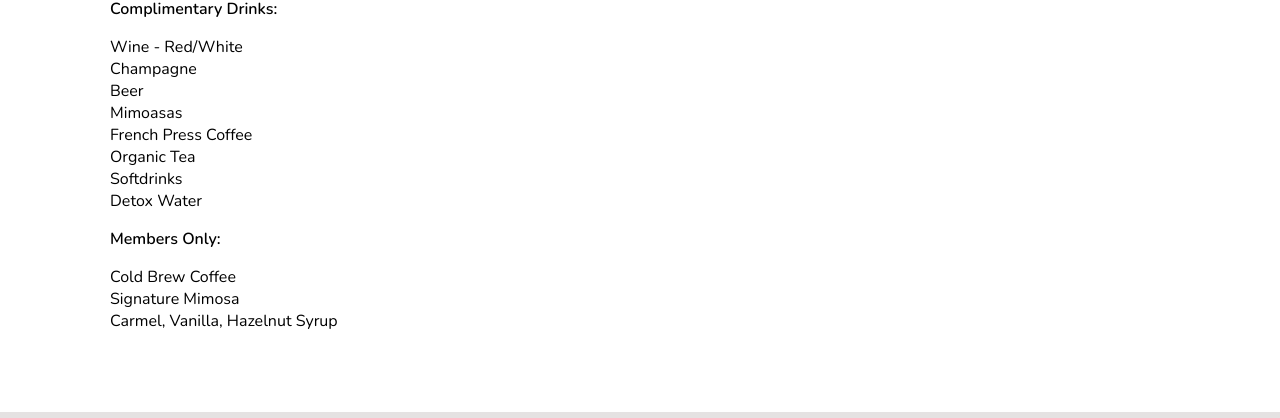
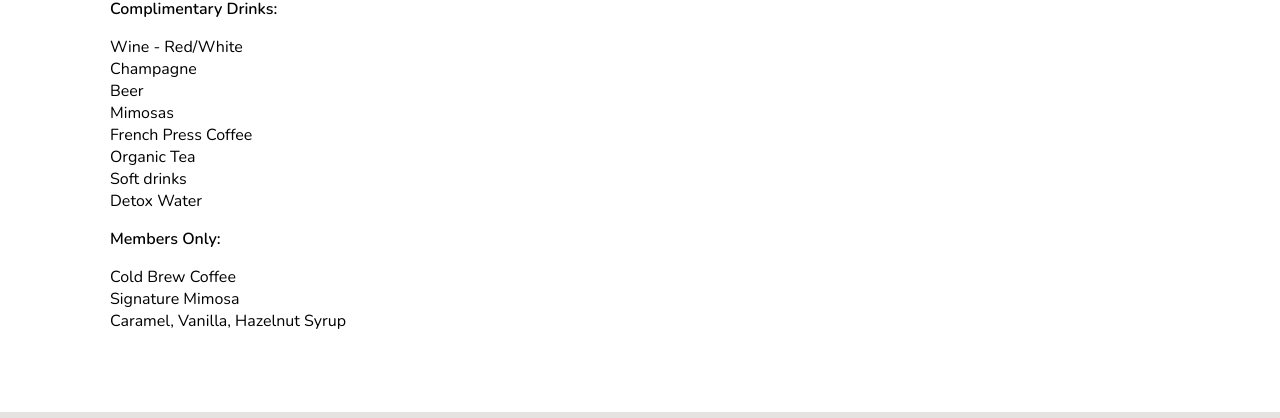
Before and after one commit to mimosasnailbar/mimosas, a Jekyll site: the page built from services.html, in a window 1280 px wide and 900 px high, scrolled down 2873 px. Shown: the part 298-716 px from the top of the window. Built offline with Jekyll 4.4.1, drawn with Linux system fonts in a browser that asks for light colours; nearby versions of some CDN libraries.

Commit message:
Updated 'services.html' via CloudCannon

```diff
--- a/services.html
+++ b/services.html
@@ -195,13 +195,13 @@ layout: default
 				Complimentary Drinks:
 			</p>
 			<div class="editable">
-				<p>Wine - Red/White<br />Champagne<br />Beer<br />Mimoasas<br />French Press Coffee<br />Organic Tea<br />Softdrinks<br />Detox Water</p>
+				<p>Wine - Red/White<br />Champagne<br />Beer<br />Mimosas<br />French Press Coffee<br />Organic Tea<br />Soft drinks<br />Detox Water</p>
 			</div>
 			<p class="service__info editable service__name">
 				Members Only:
 			</p>
 			<div class="editable">
-				<p>Cold Brew Coffee<br />Signature Mimosa<br />Carmel, Vanilla, Hazelnut Syrup</p>
+				<p>Cold Brew Coffee<br />Signature Mimosa<br />Caramel, Vanilla, Hazelnut Syrup</p>
 			</div>
 		</div>
 </section>
```
